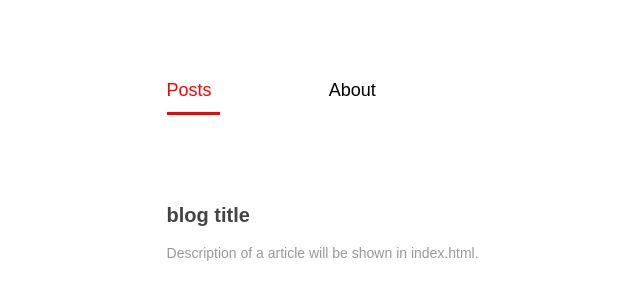
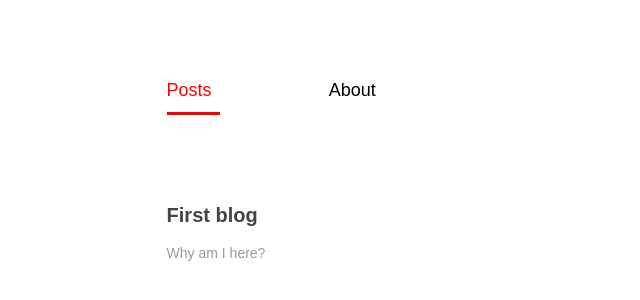
Before and after one commit to ldengjie/ldengjie.github.io, a Jekyll site: the page built from index.md, in a window 1280 px wide. Shown: the top 300 px of the page, without its empty margins (323-963 px from the left). Built offline with Jekyll 4.4.1, drawn with Linux system fonts in a browser that asks for light colours; Markdown is read by kramdown in place of the engine named in the settings.

Commit message:
modify title

```diff
--- a/_posts/blog/2014-05-28-first-blog.md
+++ b/_posts/blog/2014-05-28-first-blog.md
@@ -1,7 +1,7 @@
 ---
 layout: post
-title: blog title
-description: Description of a article will be shown in index.html.
+title: First blog
+description: Why am I here?
 category: blog
 ---
 I record the world,summarize learning, criticize and introspect myself here.
```
